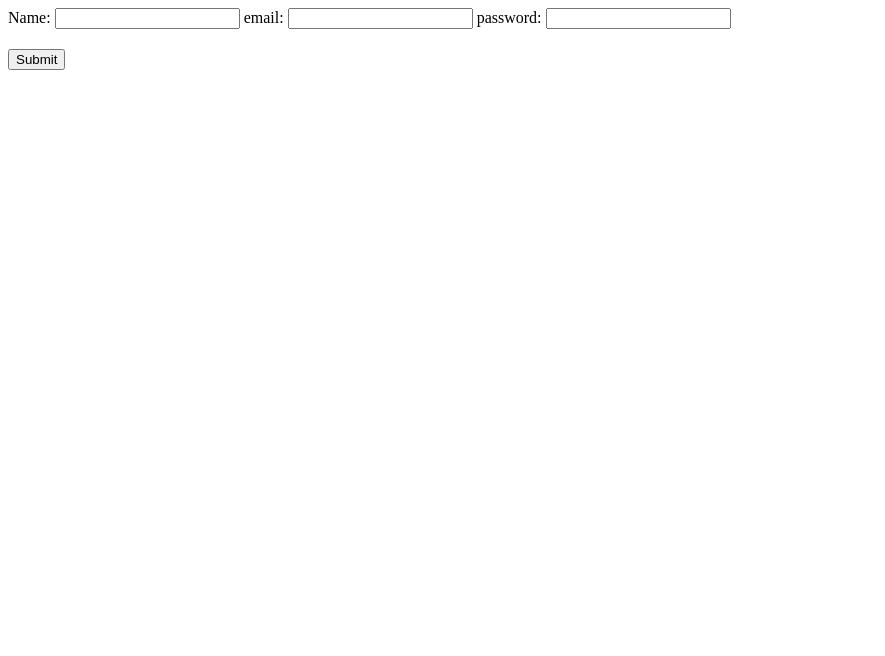
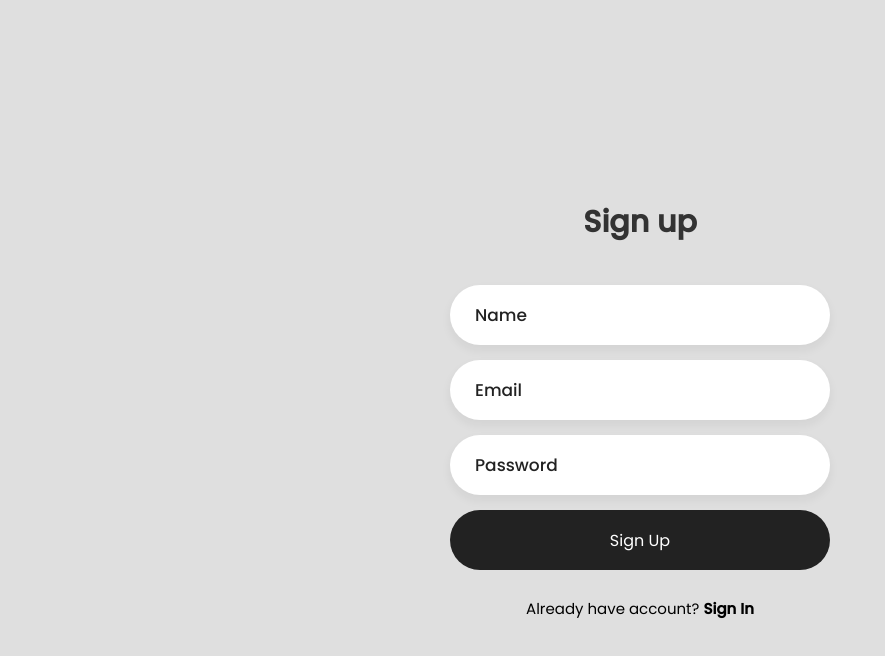
Before and after one commit to Mohit-Monu/signup_sequelize, a website: page main/sign_up.html in a window 1280 px wide. Shown: the whole page, without its empty margins (0-885 px from the left). Drawn offline with nearby package versions, Linux system fonts and the light colour scheme.

Commit message:
login form added

```diff
--- a/main.html
+++ b/main/sign_up.html
@@ -1,29 +1,41 @@
 <!DOCTYPE html>
 <html lang="en">
-
 <head>
     <meta charset="UTF-8">
     <meta http-equiv="X-UA-Compatible" content="IE=edge">
     <meta name="viewport" content="width=device-width, initial-scale=1.0">
-    <title>Document</title>
+    <title>Signup</title>
+    <link rel="stylesheet" href="../public/signup.css">
 </head>
-
 <body>
     <form id="form">
-        <label>Name:</label>
-        <input type="text" id="nam" required>
-        <label>email:</label>
-        <input type="text" id="emai" required>
-        <label>password:</label>
-        <input type="text" id="passwor" required>
-        <h2 id="emailalread"></h2>
-        <input type="submit" value="Submit">
+        <div class="login-box">
+            <div class="login-header">
+                <header>Sign up</header>
+            </div>
+            <div class="input-box">
+                <input type="text" class="input-field" placeholder="Name" autocomplete="off" required id="nam">
+            </div>
+            <div class="input-box">
+                <input type="text" class="input-field" placeholder="Email" autocomplete="off" required id="emai">
+            </div>
+            <div class="input-box">
+                <input type="password" class="input-field" placeholder="Password" autocomplete="off" required
+                    id="passwor">
+            </div>
+            <header id="emailalread"></header>
+            <div class="input-submit">
+                <button class="submit-btn" id="submit"></button>
+                <label for="submit">Sign Up</label>
+            </div>
     </form>
+    <div class="sign-up-link">
+        <p>Already have account? <a href="./sign_in.html">Sign In</a></p>
+    </div>
 </body>
 <script src="https://cdn.jsdelivr.net/npm/axios/dist/axios.min.js"></script>
 <script>
     document.getElementById('form').addEventListener('submit', adduser);
-
     async function adduser(e) {
         e.preventDefault();
         var name = document.getElementById('nam').value
@@ -35,11 +47,9 @@
             if (element.email == email) {
                 count++;
                 var emailalready = document.getElementById('emailalread')
-                emailalready.innerHTML="Email Already exist"
-                emailalready.style.color='red'
-
+                emailalready.innerHTML = "Email Already exist"
+                emailalready.style.color = 'red'
                 console.log('Email Already exist ')
-
             }
         });
         if (count == 0) {
@@ -55,8 +65,6 @@
             const data = await axios(config)
             console.log("updated")
         }
-
     }
 </script>
-
 </html>
--- /dev/null
+++ b/public/signup.css
@@ -0,0 +1,109 @@
+@import url('https://fonts.googleapis.com/css2?family=Poppins:wght@400;500&display=swap');
+
+*{
+    margin: 0;
+    padding: 0;
+    box-sizing: border-box;
+    font-family: 'Poppins',sans-serif;
+}
+body{
+    display: flex;
+    justify-content: center;
+    align-items: center;
+    min-height: 100vh;
+    background: #dfdfdf;
+}
+.login-box{
+    display: flex;
+    justify-content: center;
+    flex-direction: column;
+    width: 440px;
+    height: 480px;
+    padding: 30px;
+}
+.login-header{
+    text-align: center;
+    margin: 20px 0 40px 0;
+}
+.login-header header{
+    color: #333;
+    font-size: 30px;
+    font-weight: 600;
+}
+.input-box .input-field{
+    width: 100%;
+    height: 60px;
+    font-size: 17px;
+    padding: 0 25px;
+    margin-bottom: 15px;
+    border-radius: 30px;
+    border: none;
+    box-shadow: 0px 5px 10px 1px rgba(0,0,0, 0.05);
+    outline: none;
+    transition: .3s;
+}
+::placeholder{
+    font-weight: 500;
+    color: #222;
+}
+.input-field:focus{
+    width: 105%;
+}
+.forgot{
+    display: flex;
+    justify-content: space-between;
+    margin-bottom: 40px;
+}
+section{
+    display: flex;
+    align-items: center;
+    font-size: 14px;
+    color: #555;
+}
+#check{
+    margin-right: 10px;
+}
+a{
+    text-decoration: none;
+}
+a:hover{
+    text-decoration: underline;
+}
+section a{
+    color: #555;
+}
+.input-submit{
+    position: relative;
+}
+.submit-btn{
+    width: 100%;
+    height: 60px;
+    background: #222;
+    border: none;
+    border-radius: 30px;
+    cursor: pointer;
+    transition: .3s;
+}
+.input-submit label{
+    position: absolute;
+    top: 45%;
+    left: 50%;
+    color: #fff;
+    -webkit-transform: translate(-50%, -50%);
+    -ms-transform: translate(-50%, -50%);
+    transform: translate(-50%, -50%);
+    cursor: pointer;
+}
+.submit-btn:hover{
+    background: #000;
+    transform: scale(1.05,1);
+}
+.sign-up-link{
+    text-align: center;
+    font-size: 15px;
+    margin-top: 20px;
+}
+.sign-up-link a{
+    color: #000;
+    font-weight: 600;
+}
```
Also changed, not shown: main/sign_in.html (added, +65 -0 lines).
